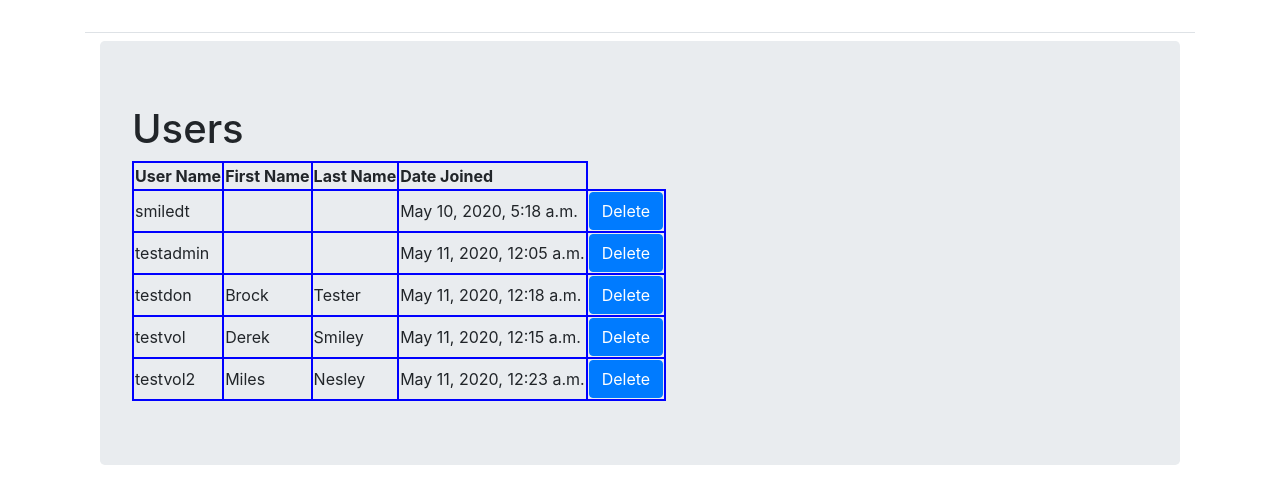
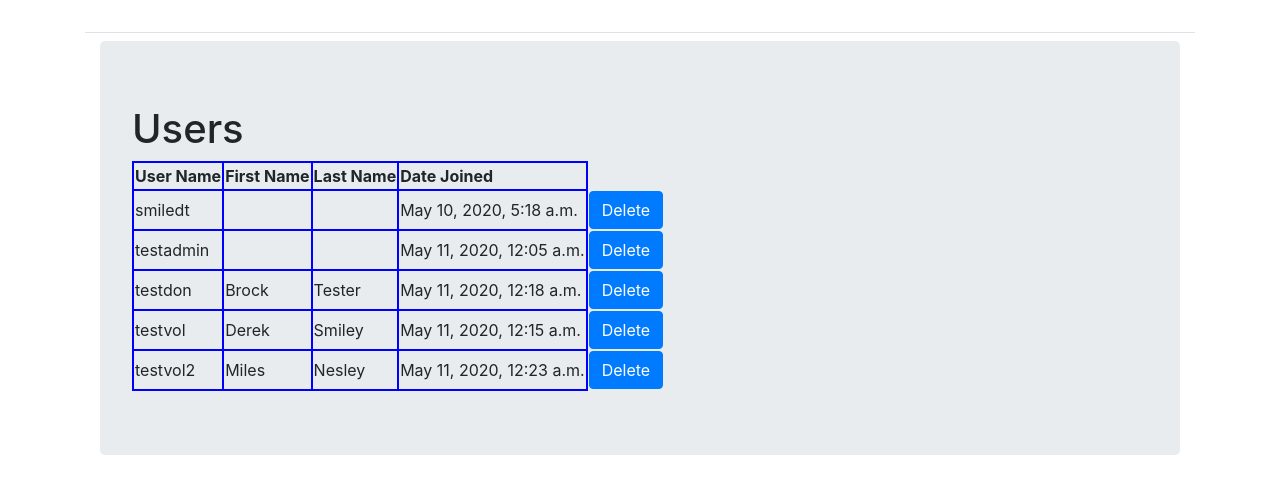
Before and after one commit to smiledt/CS341-NPO, a Django app: page /users/list_accounts/ in a window 1280 px wide. Shown: the part 58-562 px from the top of the page. Run offline with Django 3.2, Linux system fonts and the light colour scheme; a user stored in the database is signed in; data comes from the database, SQL or seed files in the repository; parts of the project's set-up code (start-up, migrations or seed data) failed here and were passed over; some libraries are stand-ins or nearby versions.

Commit message:
Cleaning up code

```diff
--- a/book_keeping/views.py
+++ b/book_keeping/views.py
@@ -133,7 +133,7 @@ def unvolunteer_list(request):
 
 @login_required
 def unvolunteer_event(request):
-    """ Unovlunteers the user from the event """
+    """ Unvolunteers the user from the event """
     print("TESTING")
     if request.method == 'POST':
         print("Shouldn't be post!!")  # TODO: Debug code, delete later
--- a/templates/users/user_list.html
+++ b/templates/users/user_list.html
@@ -22,7 +22,7 @@
                   <td>{{ usr.first_name }}</td>
                   <td>{{ usr.last_name }}</td>
                   <td>{{ usr.date_joined }}</td>
-                  <td class="delete_button_cell">
+                  <td class="button_cell">
                     <button name="delete" value="{{ usr.username }}" form="{{ usr.username }}" class="btn btn-primary" id="{{ usr.username }}" onclick="this.form.submit();">Delete</button>
                   </td>
                 </tr>
```
